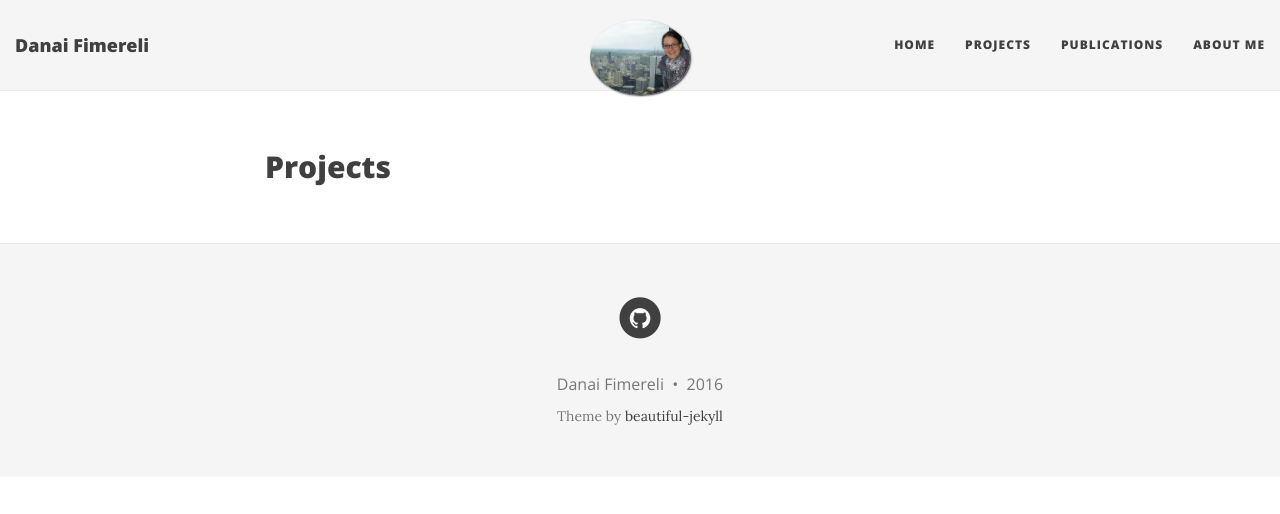
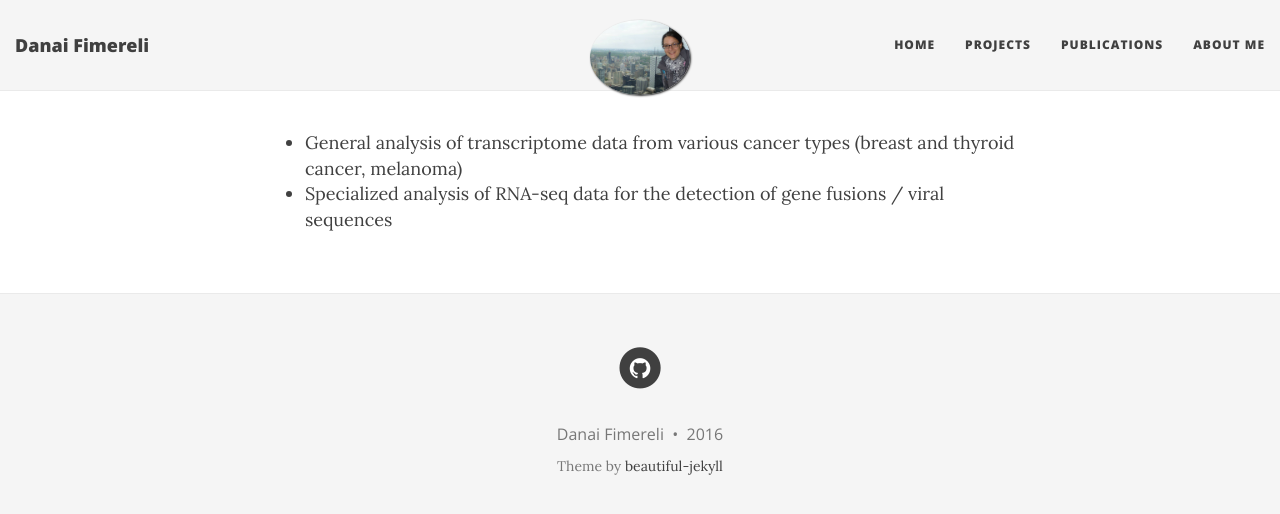
Before and after one commit to dfimerel/dfimerel.github.io, a Jekyll site: the page built from projects.md, in a window 1280 px wide. Shown: the top 514 px of the page. Built offline with Jekyll 4.4.1, drawn with Linux system fonts in a browser that asks for light colours; nearby versions of some CDN libraries.

Commit message:
Update projects.md

```diff
--- a/projects.md
+++ b/projects.md
@@ -1,7 +1,8 @@
 ---
 layout: page
 title:
-subtitle:
+subtitle: These are some of the projects I have worked on
 ---
 
-## Projects
+* General analysis of transcriptome data from various cancer types (breast and thyroid cancer, melanoma)
+* Specialized analysis of RNA-seq data for the detection of gene fusions /  viral sequences
```
